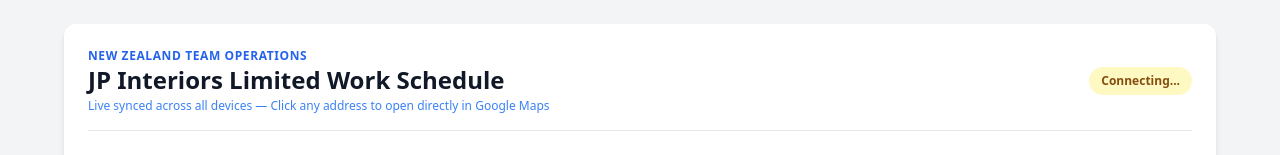
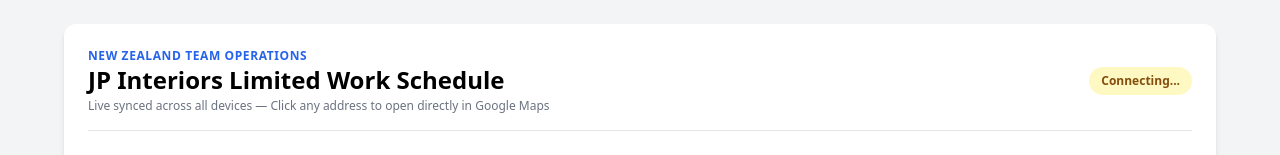
Before and after one commit to franklinnesperos/work-schedule, a plain HTML site: page index.html in a window 1280 px wide. Shown: the top 155 px of the page. Drawn offline with nearby package versions, Linux system fonts and the light colour scheme; no server answers.

Commit message:
Update index.html

```diff
--- a/index.html
+++ b/index.html
@@ -23,8 +23,8 @@
     <div class="flex flex-col md:flex-row justify-between items-start md:items-center border-b pb-4 gap-3">
       <div>
         <p class="text-xs font-bold text-blue-600 tracking-wider uppercase">New Zealand Team Operations</p>
-        <h1 class="text-2xl font-bold text-gray-900">JP Interiors Limited Work Schedule</h1>
-        <p class="text-xs text-blue-500 mt-0.5">Live synced across all devices — Click any address to open directly in Google Maps</p>
+        <h1 class="text-2xl font-bold text-navyblue-900">JP Interiors Limited Work Schedule</h1>
+        <p class="text-xs text-gray-500 mt-0.5">Live synced across all devices — Click any address to open directly in Google Maps</p>
       </div>
       <div class="flex items-center gap-2">
         <span id="syncStatus" class="text-xs bg-yellow-100 text-yellow-800 font-semibold px-3 py-1.5 rounded-full">Connecting...</span>
```
